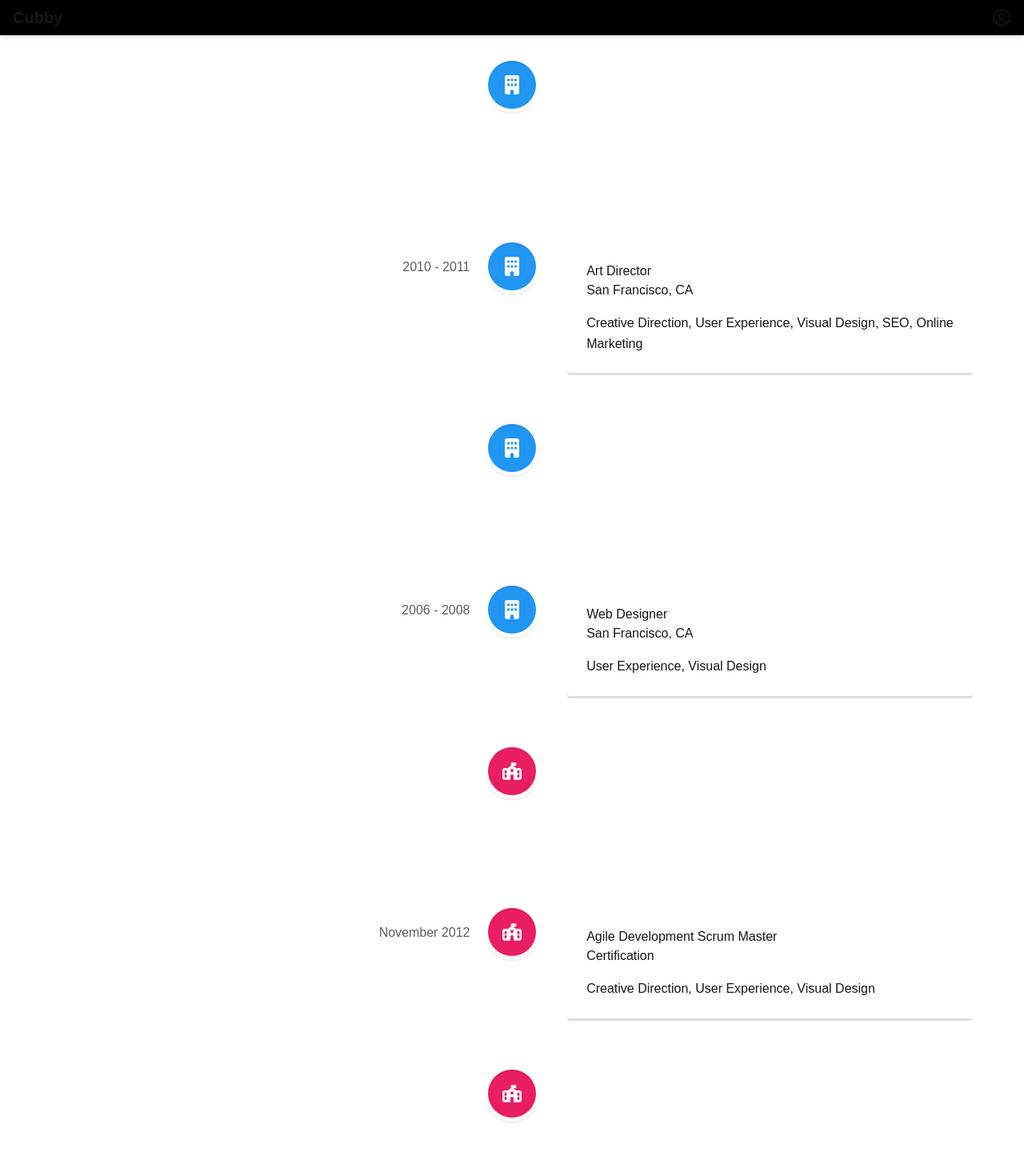
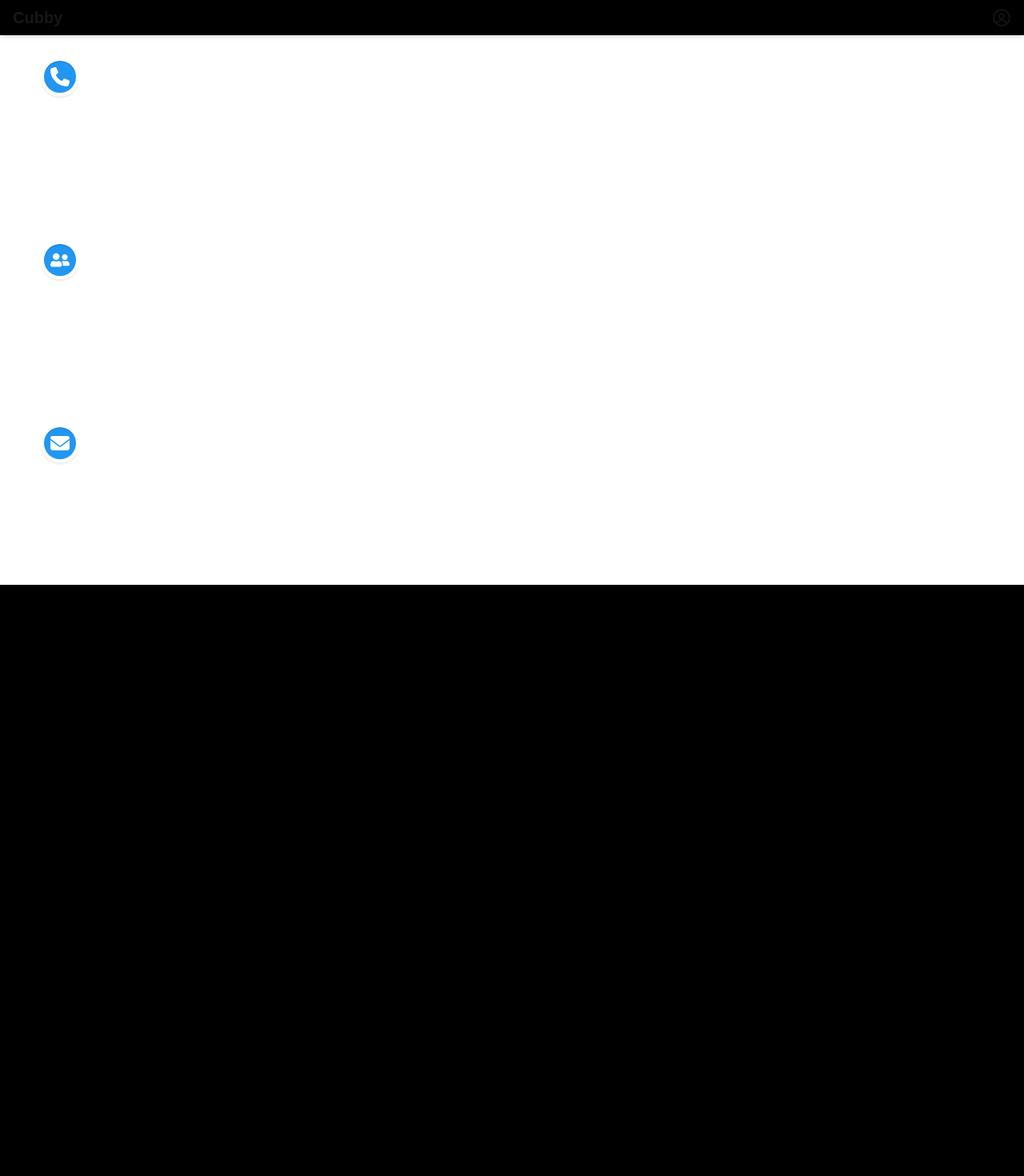
Before and after one commit to Three-Ships/home-services-hub-hackathon, a Next.js app: page /tom in a window 1280 px wide. Shown: the top 1470 px of the page at 80% size. After the commit the page ends 800 px from the top, so only its background shows below. Built offline with nearby package versions, Linux system fonts and the light colour scheme.

Commit message:
dummy data on timeline

```diff
--- a/app/tom/page.tsx
+++ b/app/tom/page.tsx
@@ -1,6 +1,38 @@
 import Timeline from "@/components/timeline";
+import { EmailEvent, MeetingEvent, PhoneCallEvent } from "../types";
 // import Image from "next/image";
 
 export default function JFDI() {
-  return <Timeline />;
+  const provider = {
+    name: "JFDI",
+    url: "https://jfdi.com",
+    contacts: ["bob", "alice"],
+  };
+
+  const events = [
+    {
+      date: new Date("2021-06-01T09:00:00Z"),
+      type: "phone-call",
+      phoneNumber: "555-1234",
+      direction: "outgoing",
+      notes: "discuss the project",
+      contacts: ["bob"],
+    } as PhoneCallEvent,
+    {
+      date: new Date("2021-06-01T10:00:00Z"),
+      type: "meeting",
+      location: "office",
+      notes: "discuss the project",
+      contacts: ["alice"],
+    } as MeetingEvent,
+    {
+      date: new Date("2021-06-01T11:00:00Z"),
+      type: "email",
+      subject: "project proposal",
+      body: "attached is the project proposal",
+      contacts: ["bob"],
+    } as EmailEvent,
+  ];
+
+  return <Timeline provider={provider} events={events} />;
 }
--- a/app/types/index.ts
+++ b/app/types/index.ts
@@ -19,7 +19,6 @@ export interface Quote {
 
 export interface EventBase {
   date: Date;
-  type: string;
   notes?: string;
   duration?: number;
   contacts: string[];
--- a/components/timeline.tsx
+++ b/components/timeline.tsx
@@ -1,6 +1,7 @@
 "use client";
 
-import { FaBuilding, FaSchoolFlag, FaStar } from "react-icons/fa6";
+import { FaPhone, FaEnvelope } from "react-icons/fa6";
+import { FaUserFriends } from "react-icons/fa";
 
 import {
   VerticalTimeline,
@@ -15,101 +16,182 @@ export interface TimelineProps {
   events: TimeLineEvent[];
 }
 
-export default function Timeline() {
+export default function Timeline({ provider, events }: TimelineProps) {
   return (
-    <VerticalTimeline>
+    <VerticalTimeline layout="1-column-left">
+      {events.map((event: TimeLineEvent) => {
+        // switch on the event type
+        switch (event.type) {
+          case "phone-call":
+            return (
               <VerticalTimelineElement
+                key={event.date.toISOString()}
                 className="vertical-timeline-element--work"
-        contentStyle={{ background: "rgb(33, 150, 243)", color: "#fff" }}
-        contentArrowStyle={{ borderRight: "7px solid  rgb(33, 150, 243)" }}
-        date="2011 - present"
+                date={event.date.toISOString()}
+                contentStyle={{
+                  background: "rgb(33, 150, 243)",
+                  color: "#fff",
+                }}
+                contentArrowStyle={{
+                  borderRight: "7px solid  rgb(33, 150, 243)",
+                }}
                 iconStyle={{ background: "rgb(33, 150, 243)", color: "#fff" }}
-        icon={<FaBuilding />}
+                icon={<FaPhone />}
               >
-        <h3 className="vertical-timeline-element-title">Creative Director</h3>
-        <h4 className="vertical-timeline-element-subtitle">Miami, FL</h4>
-        <p>
-          Creative Direction, User Experience, Visual Design, Project
-          Management, Team Leading
-        </p>
+                <h3 className="vertical-timeline-element-title">Phone Call</h3>
+                <h4 className="vertical-timeline-element-subtitle">
+                  {event.phoneNumber}
+                </h4>
+                <p>{event.notes}</p>
               </VerticalTimelineElement>
+            );
+          case "meeting":
+            return (
               <VerticalTimelineElement
+                key={event.date.toISOString()}
                 className="vertical-timeline-element--work"
-        date="2010 - 2011"
+                date={event.date.toISOString()}
+                contentStyle={{
+                  background: "rgb(33, 150, 243)",
+                  color: "#fff",
+                }}
+                contentArrowStyle={{
+                  borderRight: "7px solid  rgb(33, 150, 243)",
+                }}
                 iconStyle={{ background: "rgb(33, 150, 243)", color: "#fff" }}
-        icon={<FaBuilding />}
+                icon={<FaUserFriends />}
               >
-        <h3 className="vertical-timeline-element-title">Art Director</h3>
+                <h3 className="vertical-timeline-element-title">Meeting</h3>
                 <h4 className="vertical-timeline-element-subtitle">
-          San Francisco, CA
+                  {event.location}
                 </h4>
-        <p>
-          Creative Direction, User Experience, Visual Design, SEO, Online
-          Marketing
-        </p>
+                <p>{event.notes}</p>
               </VerticalTimelineElement>
+            );
+          case "email":
+            return (
               <VerticalTimelineElement
+                key={event.date.toISOString()}
                 className="vertical-timeline-element--work"
-        date="2008 - 2010"
+                date={event.date.toISOString()}
+                contentStyle={{
+                  background: "rgb(33, 150, 243)",
+                  color: "#fff",
+                }}
+                contentArrowStyle={{
+                  borderRight: "7px solid  rgb(33, 150, 243)",
+                }}
                 iconStyle={{ background: "rgb(33, 150, 243)", color: "#fff" }}
-        icon={<FaBuilding />}
+                icon={<FaEnvelope />}
               >
-        <h3 className="vertical-timeline-element-title">Web Designer</h3>
-        <h4 className="vertical-timeline-element-subtitle">Los Angeles, CA</h4>
-        <p>User Experience, Visual Design</p>
+                <h3 className="vertical-timeline-element-title">Email</h3>
+                <h4 className="vertical-timeline-element-subtitle">
+                  {event.subject}
+                </h4>
+                <p>{event.body}</p>
               </VerticalTimelineElement>
-      <VerticalTimelineElement
-        className="vertical-timeline-element--work"
-        date="2006 - 2008"
-        iconStyle={{ background: "rgb(33, 150, 243)", color: "#fff" }}
-        icon={<FaBuilding />}
-      >
-        <h3 className="vertical-timeline-element-title">Web Designer</h3>
-        <h4 className="vertical-timeline-element-subtitle">
-          San Francisco, CA
-        </h4>
-        <p>User Experience, Visual Design</p>
-      </VerticalTimelineElement>
-      <VerticalTimelineElement
-        className="vertical-timeline-element--education"
-        date="April 2013"
-        iconStyle={{ background: "rgb(233, 30, 99)", color: "#fff" }}
-        icon={<FaSchoolFlag />}
-      >
-        <h3 className="vertical-timeline-element-title">
-          Content Marketing for Web, Mobile and Social Media
-        </h3>
-        <h4 className="vertical-timeline-element-subtitle">Online Course</h4>
-        <p>Strategy, Social Media</p>
-      </VerticalTimelineElement>
-      <VerticalTimelineElement
-        className="vertical-timeline-element--education"
-        date="November 2012"
-        iconStyle={{ background: "rgb(233, 30, 99)", color: "#fff" }}
-        icon={<FaSchoolFlag />}
-      >
-        <h3 className="vertical-timeline-element-title">
-          Agile Development Scrum Master
-        </h3>
-        <h4 className="vertical-timeline-element-subtitle">Certification</h4>
-        <p>Creative Direction, User Experience, Visual Design</p>
-      </VerticalTimelineElement>
-      <VerticalTimelineElement
-        className="vertical-timeline-element--education"
-        date="2002 - 2006"
-        iconStyle={{ background: "rgb(233, 30, 99)", color: "#fff" }}
-        icon={<FaSchoolFlag />}
-      >
-        <h3 className="vertical-timeline-element-title">
-          Bachelor of Science in Interactive Digital Media Visual Imaging
-        </h3>
-        <h4 className="vertical-timeline-element-subtitle">Bachelor Degree</h4>
-        <p>Creative Direction, Visual Design</p>
-      </VerticalTimelineElement>
-      <VerticalTimelineElement
-        iconStyle={{ background: "rgb(16, 204, 82)", color: "#fff" }}
-        icon={<FaStar />}
-      />
+            );
+          default:
+            throw new Error(`Unknown event type: ${event}`);
+        }
+      })}
     </VerticalTimeline>
   );
 }
+//   return (
+//     <VerticalTimeline>
+//       <VerticalTimelineElement
+//         className="vertical-timeline-element--work"
+//         contentStyle={{ background: "rgb(33, 150, 243)", color: "#fff" }}
+//         contentArrowStyle={{ borderRight: "7px solid  rgb(33, 150, 243)" }}
+//         date="2011 - present"
+//         iconStyle={{ background: "rgb(33, 150, 243)", color: "#fff" }}
+//         icon={<FaBuilding />}
+//       >
+//         <h3 className="vertical-timeline-element-title">Creative Director</h3>
+//         <h4 className="vertical-timeline-element-subtitle">Miami, FL</h4>
+//         <p>
+//           Creative Direction, User Experience, Visual Design, Project
+//           Management, Team Leading
+//         </p>
+//       </VerticalTimelineElement>
+//       <VerticalTimelineElement
+//         className="vertical-timeline-element--work"
+//         date="2010 - 2011"
+//         iconStyle={{ background: "rgb(33, 150, 243)", color: "#fff" }}
+//         icon={<FaBuilding />}
+//       >
+//         <h3 className="vertical-timeline-element-title">Art Director</h3>
+//         <h4 className="vertical-timeline-element-subtitle">
+//           San Francisco, CA
+//         </h4>
+//         <p>
+//           Creative Direction, User Experience, Visual Design, SEO, Online
+//           Marketing
+//         </p>
+//       </VerticalTimelineElement>
+//       <VerticalTimelineElement
+//         className="vertical-timeline-element--work"
+//         date="2008 - 2010"
+//         iconStyle={{ background: "rgb(33, 150, 243)", color: "#fff" }}
+//         icon={<FaBuilding />}
+//       >
+//         <h3 className="vertical-timeline-element-title">Web Designer</h3>
+//         <h4 className="vertical-timeline-element-subtitle">Los Angeles, CA</h4>
+//         <p>User Experience, Visual Design</p>
+//       </VerticalTimelineElement>
+//       <VerticalTimelineElement
+//         className="vertical-timeline-element--work"
+//         date="2006 - 2008"
+//         iconStyle={{ background: "rgb(33, 150, 243)", color: "#fff" }}
+//         icon={<FaBuilding />}
+//       >
+//         <h3 className="vertical-timeline-element-title">Web Designer</h3>
+//         <h4 className="vertical-timeline-element-subtitle">
+//           San Francisco, CA
+//         </h4>
+//         <p>User Experience, Visual Design</p>
+//       </VerticalTimelineElement>
+//       <VerticalTimelineElement
+//         className="vertical-timeline-element--education"
+//         date="April 2013"
+//         iconStyle={{ background: "rgb(233, 30, 99)", color: "#fff" }}
+//         icon={<FaSchoolFlag />}
+//       >
+//         <h3 className="vertical-timeline-element-title">
+//           Content Marketing for Web, Mobile and Social Media
+//         </h3>
+//         <h4 className="vertical-timeline-element-subtitle">Online Course</h4>
+//         <p>Strategy, Social Media</p>
+//       </VerticalTimelineElement>
+//       <VerticalTimelineElement
+//         className="vertical-timeline-element--education"
+//         date="November 2012"
+//         iconStyle={{ background: "rgb(233, 30, 99)", color: "#fff" }}
+//         icon={<FaSchoolFlag />}
+//       >
+//         <h3 className="vertical-timeline-element-title">
+//           Agile Development Scrum Master
+//         </h3>
+//         <h4 className="vertical-timeline-element-subtitle">Certification</h4>
+//         <p>Creative Direction, User Experience, Visual Design</p>
+//       </VerticalTimelineElement>
+//       <VerticalTimelineElement
+//         className="vertical-timeline-element--education"
+//         date="2002 - 2006"
+//         iconStyle={{ background: "rgb(233, 30, 99)", color: "#fff" }}
+//         icon={<FaSchoolFlag />}
+//       >
+//         <h3 className="vertical-timeline-element-title">
+//           Bachelor of Science in Interactive Digital Media Visual Imaging
+//         </h3>
+//         <h4 className="vertical-timeline-element-subtitle">Bachelor Degree</h4>
+//         <p>Creative Direction, Visual Design</p>
+//       </VerticalTimelineElement>
+//       <VerticalTimelineElement
+//         iconStyle={{ background: "rgb(16, 204, 82)", color: "#fff" }}
+//         icon={<FaStar />}
+//       />
+//     </VerticalTimeline>
+//   );
+// }
```
Lines whose indentation alone changed are shown as unchanged.
